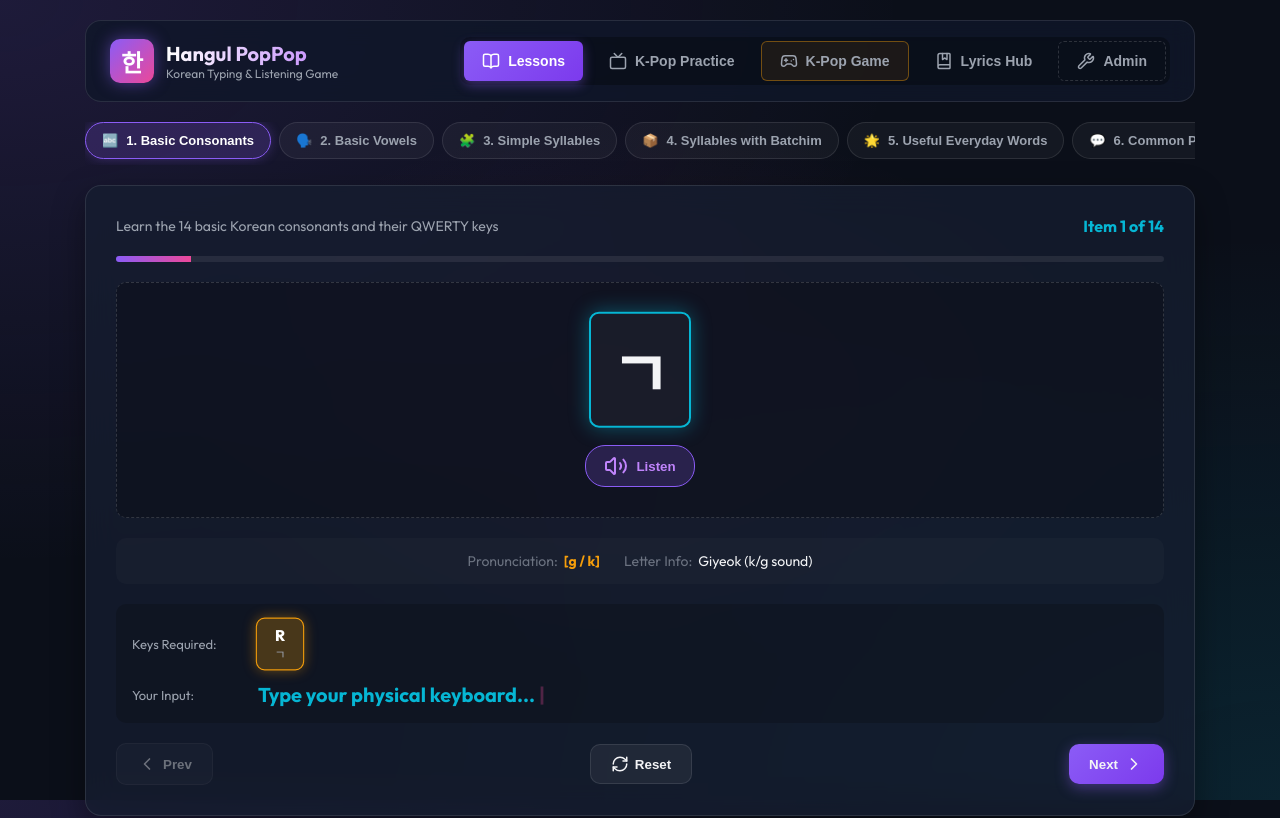
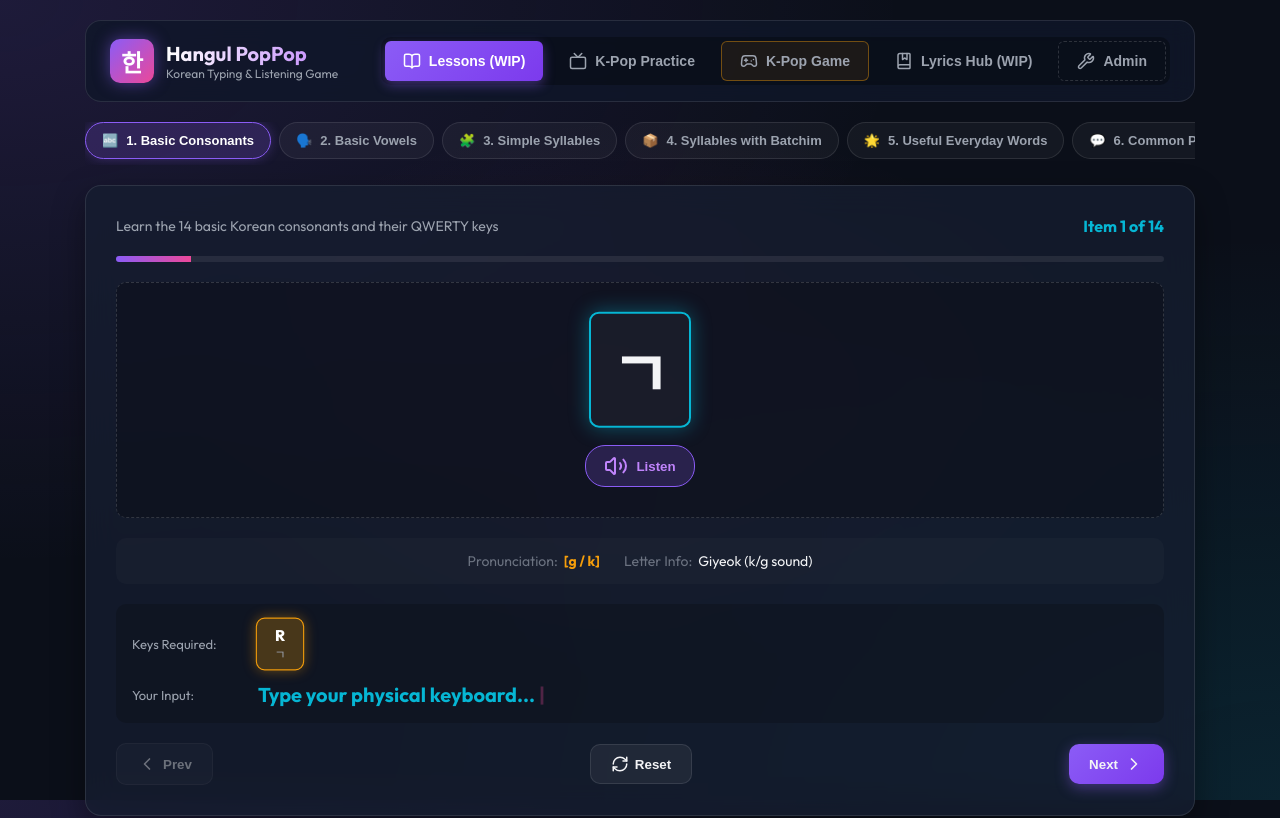
Before and after one commit to dogtim/korean-typing-game, a React (Vite) app: page / in a window 1280 px wide. Shown: the top 818 px of the page. Built offline with nearby package versions, Linux system fonts and the light colour scheme.

Commit message:
refactor: rename Vowel Breakdown component and mark Lessons and Lyrics tabs as WIP

```diff
--- a/src/components/KpopVideoMode.jsx
+++ b/src/components/KpopVideoMode.jsx
@@ -1078,7 +1078,7 @@ export default function KpopVideoMode({
         <div className="vowel-card-header">
           <Sparkles className="gold-icon" size={22} />
           <div>
-            <h3>Vowel Breakdown Helper </h3>
+            <h3>Syllable Breakdown</h3>
           </div>
         </div>
 
--- a/src/components/Navbar.jsx
+++ b/src/components/Navbar.jsx
@@ -22,7 +22,7 @@ export default function Navbar({
           onClick={() => setActiveTab('lessons')}
         >
           <BookOpen className="tab-icon" size={18} />
-          <span>Lessons</span>
+          <span>Lessons (WIP)</span>
         </button>
 
         <button
@@ -47,7 +47,7 @@ export default function Navbar({
           title="K-Pop Lyrics & Subtitle Reference Hub (k-lyrics & RentAnAdviser)"
         >
           <BookMarked className="tab-icon" size={18} />
-          <span>Lyrics Hub</span>
+          <span>Lyrics Hub (WIP)</span>
         </button>
 
         {showAdminTab && (
```
